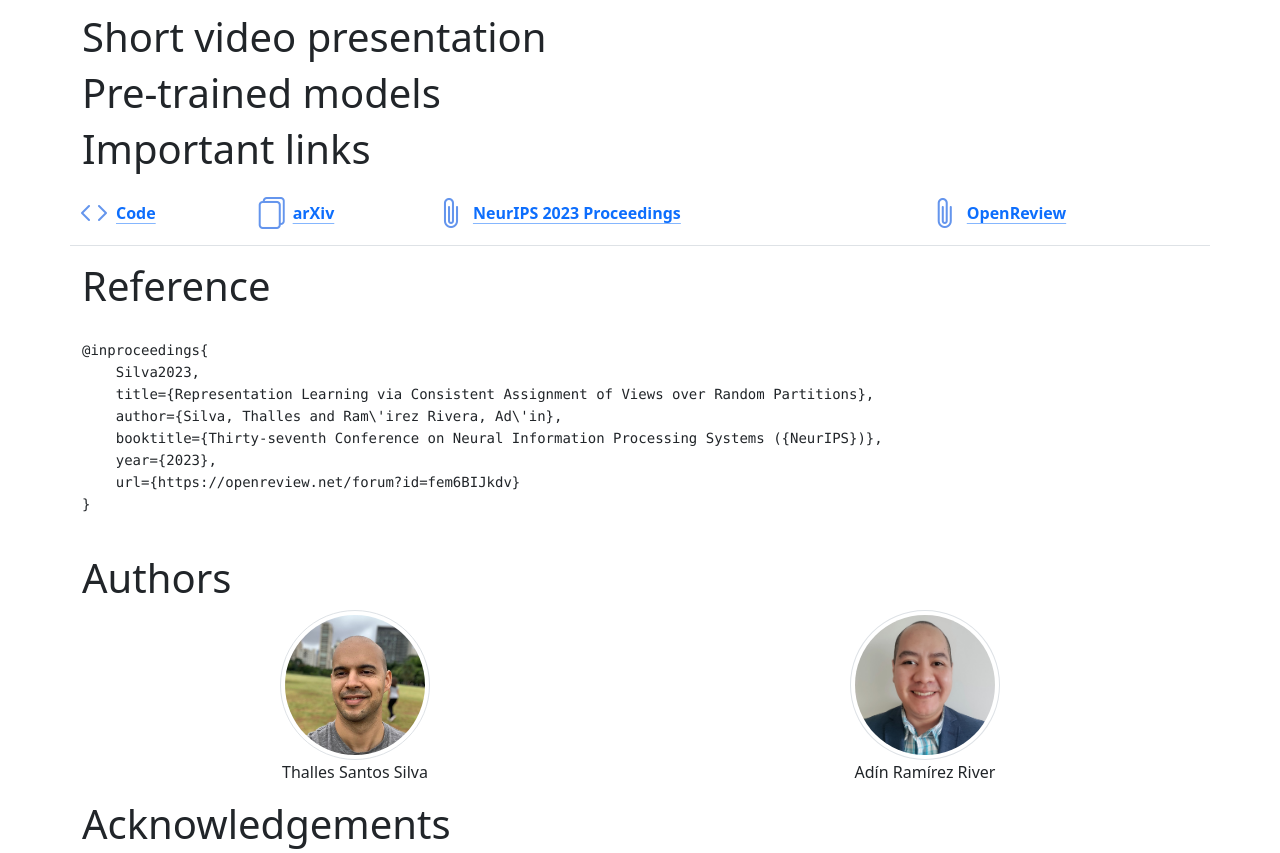
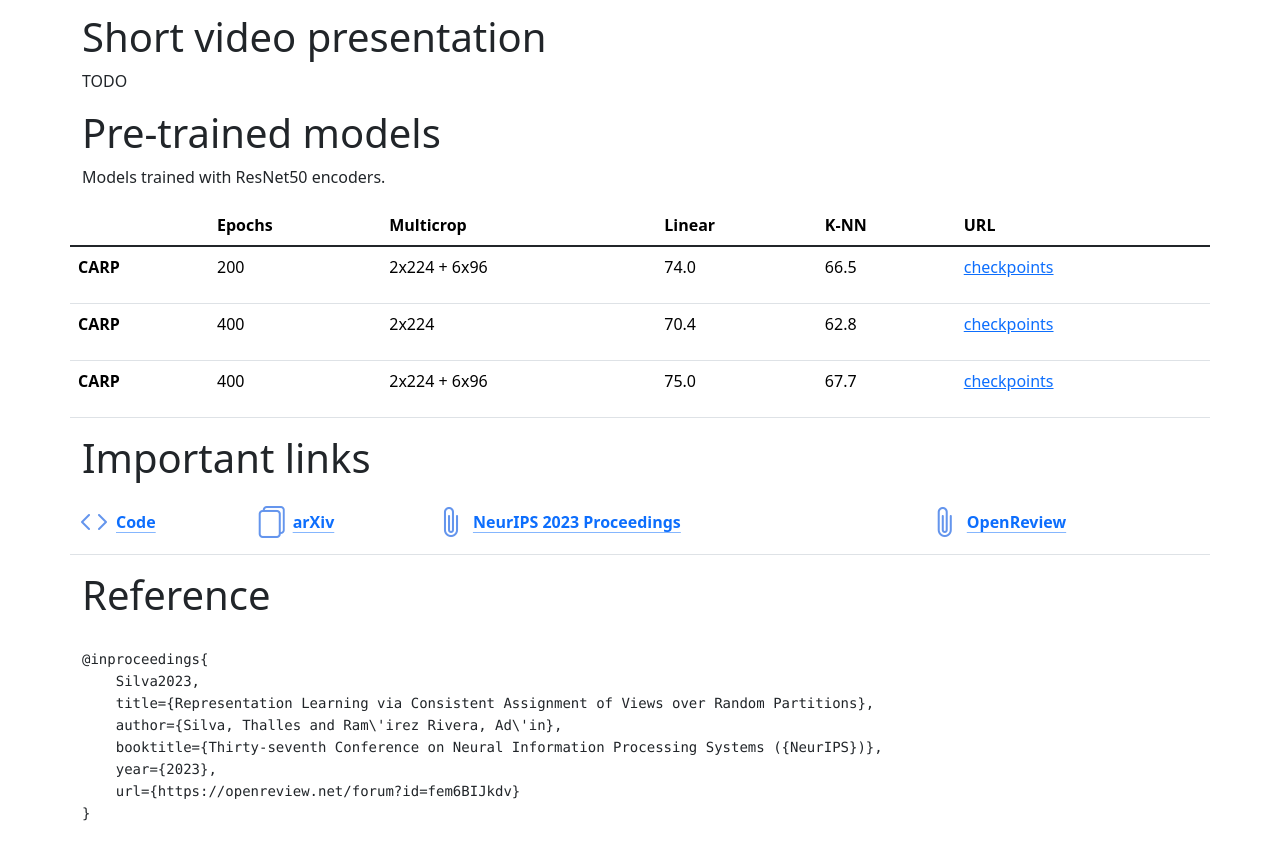
Before and after one commit to sthalles/carp, a website: page index.html in a window 1280 px wide. Shown: the part 967-1820 px from the top of the page. Drawn offline with nearby package versions, Linux system fonts and the light colour scheme.

Commit message:
added checkpoints urls

```diff
--- a/index.html
+++ b/index.html
@@ -37,10 +37,51 @@
 
         <div class="row">
             <h2 class="display-6">Short video presentation</h2>
+            <p>TODO</p>
         </div>
 
         <div class="row">
             <h2 class="display-6">Pre-trained models</h2>
+            <p>Models trained with ResNet50 encoders.</p>
+            <table class="table">
+                <thead>
+                  <tr>
+                    <th scope="col"></th>
+                    <th scope="col">Epochs</th>
+                    <th scope="col">Multicrop</th>
+                    <th scope="col">Linear</th>
+                    <th scope="col">K-NN</th>
+                    <th scope="col">URL</th>
+                  </tr>
+                </thead>
+                <tbody class="table-group-divider">
+                  <tr>
+                    <th scope="row">CARP</th>
+                    <td>200</td>
+                    <td>2x224 + 6x96</td>
+                    <td>74.0</td>
+                    <td>66.5</td>
+                    <td><p><a class="link-opacity-10-hover" href="https://drive.google.com/drive/folders/1ah5ACDMbLQSRy621JH9UrmiU1QAEYOE9?usp=sharing">checkpoints</a></p></td>
+                  </tr>
+                  <tr>
+                    <th scope="row">CARP</th>
+                    <td>400</td>
+                    <td>2x224</td>
+                    <td>70.4</td>
+                    <td>62.8</td>
+                    <td><p><a class="link-opacity-10-hover" href="https://drive.google.com/drive/folders/1ah5ACDMbLQSRy621JH9UrmiU1QAEYOE9?usp=drive_link">checkpoints</a></p></td>
+                  </tr>
+                  <tr>
+                    <th scope="row">CARP</th>
+                    <td>400</td>
+                    <td>2x224 + 6x96</td>
+                    <td>75.0</td>
+                    <td>67.7</td>
+                    <td><p><a class="link-opacity-10-hover" href="https://drive.google.com/drive/folders/1rCfwBQu9njtJ5q9FO-ZmU4n9AXtNepuu?usp=drive_link">checkpoints</a></p></td>
+                  </tr>
+                </tbody>
+              </table>
+
         </div>
 
         <div class="row">
```
